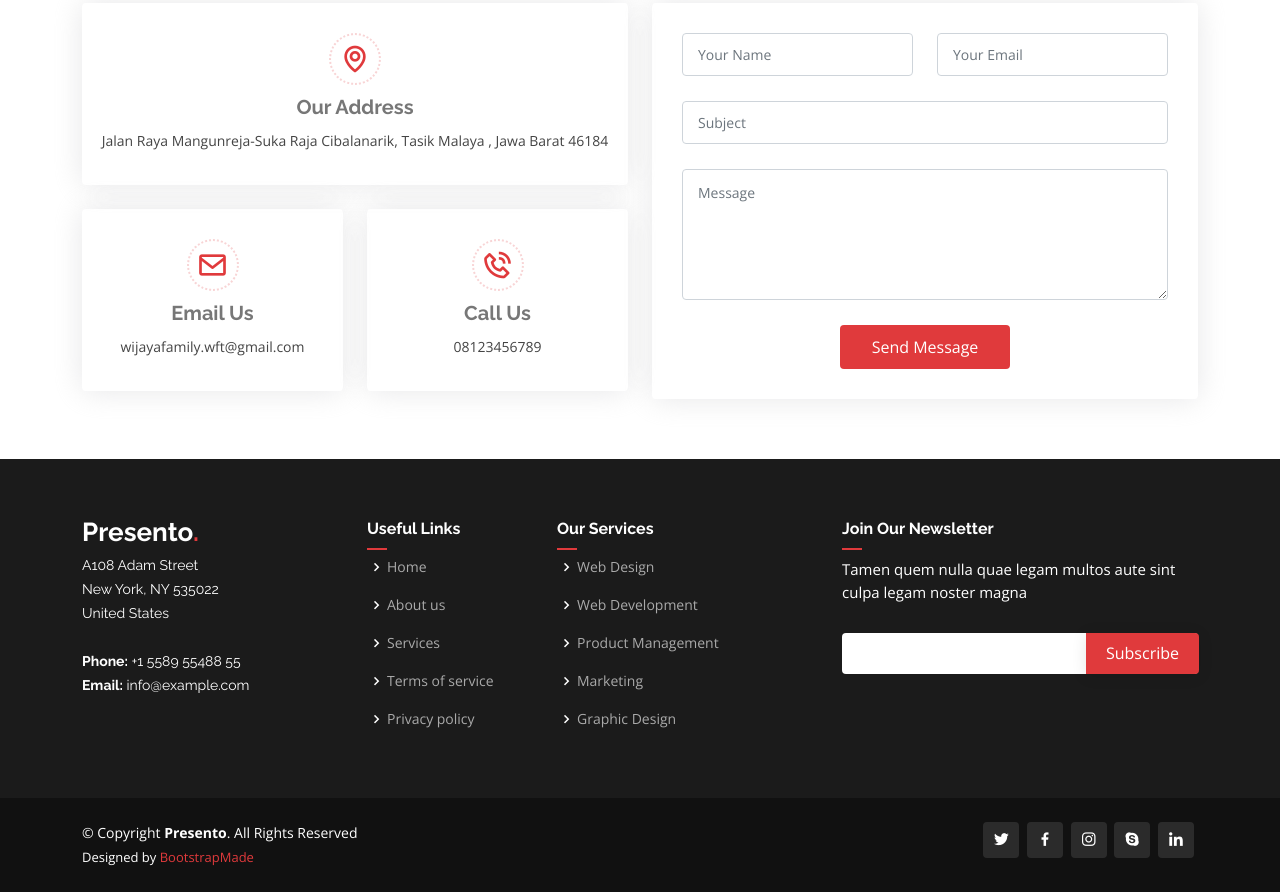
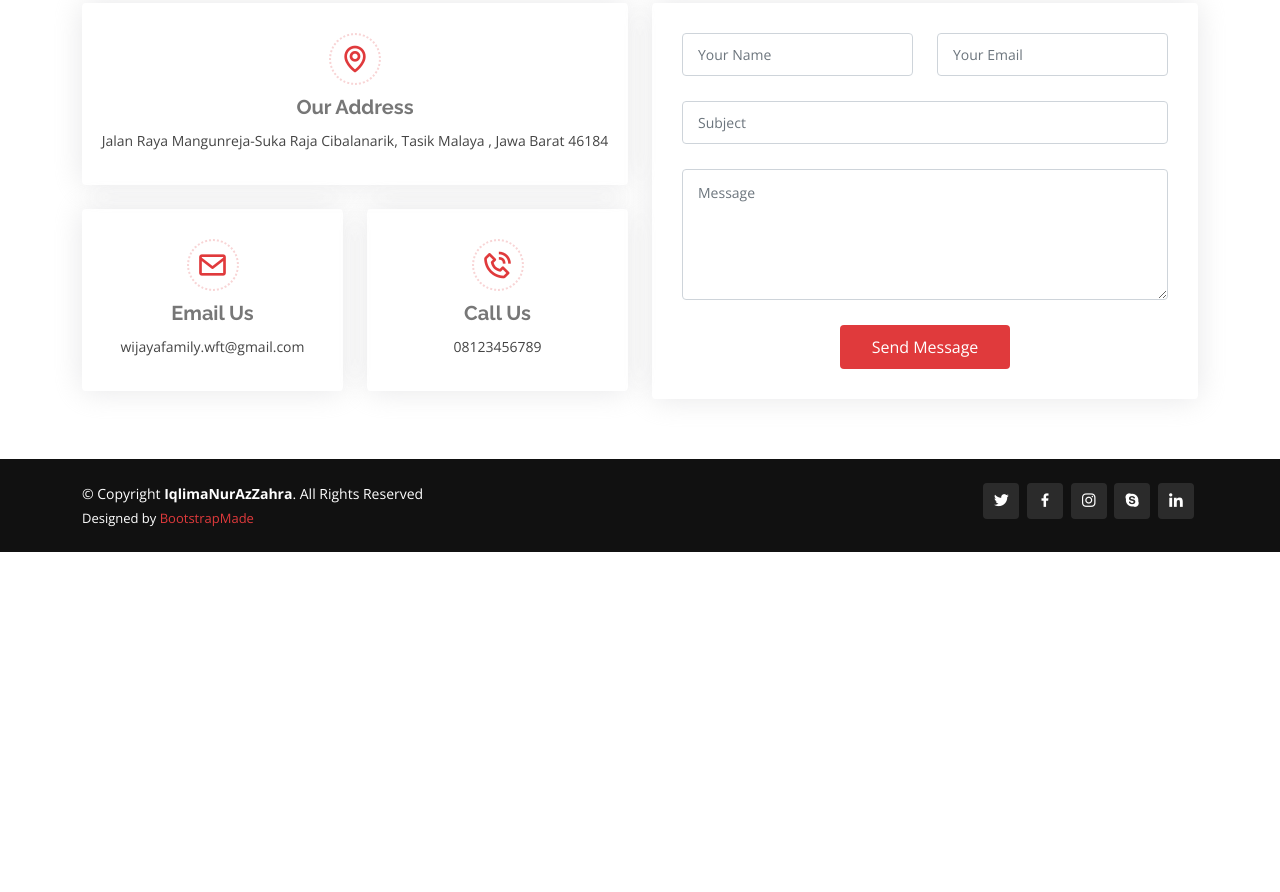
Before and after one commit to IqlimaNurAzzahra/wift, a plain HTML site: page index.html in a window 1280 px wide. Shown: the part 6049-6941 px from the top of the page. After the commit the page ends 6601 px from the top, so only its background shows below. Drawn offline with nearby package versions, Linux system fonts and the light colour scheme.

Commit message:
first commit

```diff
--- a/index.html
+++ b/index.html
@@ -555,17 +555,15 @@
             <div class="col-lg-3 col-md-6 d-flex align-items-stretch">
               <div class="member" data-aos="fade-up" data-aos-delay="100">
                 <div class="member-img">
-                  <img src="assets/img/team/team-1.jpg" class="img-fluid" alt="" />
+                  <img src="assets/img/team/iqlima.jpeg" class="img-fluid" alt="" />
                   <div class="social">
-                    <a href=""><i class="bi bi-twitter"></i></a>
-                    <a href=""><i class="bi bi-facebook"></i></a>
-                    <a href=""><i class="bi bi-instagram"></i></a>
-                    <a href=""><i class="bi bi-linkedin"></i></a>
+                    <a href="https://twitter.com/icheeamm_A?t=1ZQOAxXFl8OelHx3RgoJeg&s=09"><i class="bi bi-twitter"></i></a>
+                    <a href="https://instagram.com/iqlimamilpi?igshid=YmMyMTA2M2Y="><i class="bi bi-instagram"></i></a>
                   </div>
                 </div>
                 <div class="member-info">
-                  <h4>Walter White</h4>
-                  <span>Chief Executive Officer</span>
+                  <h4>Iqlima </h4>
+                  <span>Pemilik Perusahaan</span>
                 </div>
               </div>
             </div>
@@ -699,55 +697,12 @@
 
     <!-- ======= Footer ======= -->
     <footer id="footer">
-      <div class="footer-top">
-        <div class="container">
-          <div class="row">
-            <div class="col-lg-3 col-md-6 footer-contact">
-              <h3>Presento<span>.</span></h3>
-              <p>
-                A108 Adam Street <br />
-                New York, NY 535022<br />
-                United States <br /><br />
-                <strong>Phone:</strong> +1 5589 55488 55<br />
-                <strong>Email:</strong> info@example.com<br />
-              </p>
-            </div>
 
-            <div class="col-lg-2 col-md-6 footer-links">
-              <h4>Useful Links</h4>
-              <ul>
-                <li><i class="bx bx-chevron-right"></i> <a href="#">Home</a></li>
-                <li><i class="bx bx-chevron-right"></i> <a href="#">About us</a></li>
-                <li><i class="bx bx-chevron-right"></i> <a href="#">Services</a></li>
-                <li><i class="bx bx-chevron-right"></i> <a href="#">Terms of service</a></li>
-                <li><i class="bx bx-chevron-right"></i> <a href="#">Privacy policy</a></li>
-              </ul>
-            </div>
-
-            <div class="col-lg-3 col-md-6 footer-links">
-              <h4>Our Services</h4>
-              <ul>
-                <li><i class="bx bx-chevron-right"></i> <a href="#">Web Design</a></li>
-                <li><i class="bx bx-chevron-right"></i> <a href="#">Web Development</a></li>
-                <li><i class="bx bx-chevron-right"></i> <a href="#">Product Management</a></li>
-                <li><i class="bx bx-chevron-right"></i> <a href="#">Marketing</a></li>
-                <li><i class="bx bx-chevron-right"></i> <a href="#">Graphic Design</a></li>
-              </ul>
-            </div>
-
-            <div class="col-lg-4 col-md-6 footer-newsletter">
-              <h4>Join Our Newsletter</h4>
-              <p>Tamen quem nulla quae legam multos aute sint culpa legam noster magna</p>
-              <form action="" method="post"><input type="email" name="email" /><input type="submit" value="Subscribe" /></form>
-            </div>
-          </div>
-        </div>
-      </div>
 
       <div class="container d-md-flex py-4">
         <div class="me-md-auto text-center text-md-start">
           <div class="copyright">
-            &copy; Copyright <strong><span>Presento</span></strong
+            &copy; Copyright <strong><span>IqlimaNurAzZahra</span></strong
             >. All Rights Reserved
           </div>
           <div class="credits">
```
Also changed, not shown: assets/img/team/iqlima.jpeg (added).
